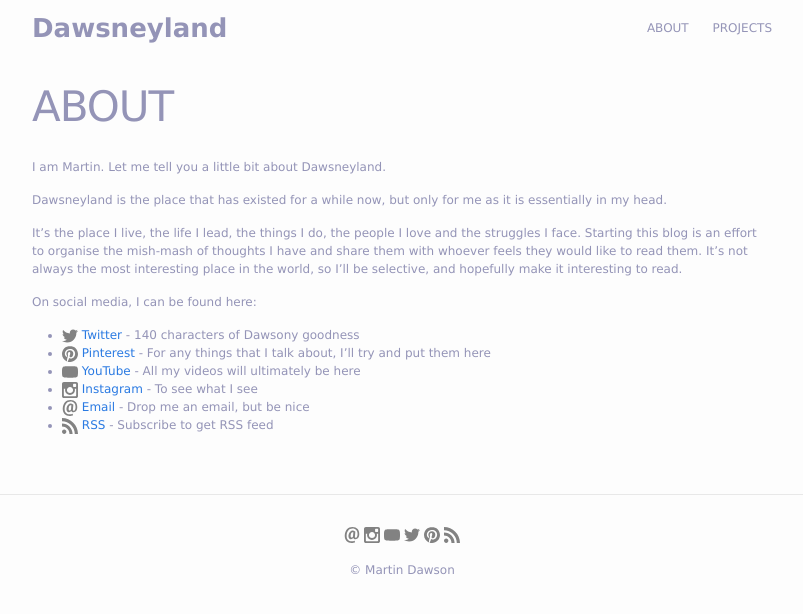
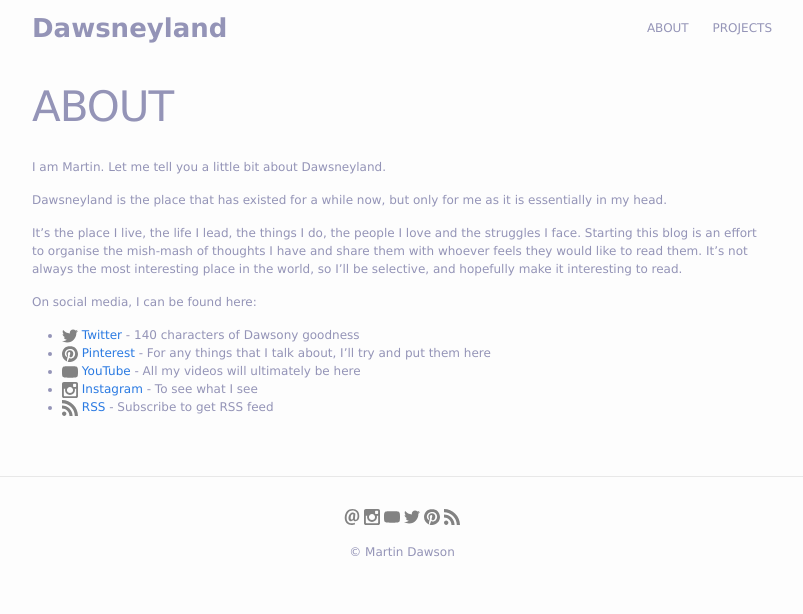
Before and after one commit to dawsneyland/formerdland, a Jekyll site: the page built from about.md, in a window 1280 px wide. Shown: the top 614 px of the page, without its empty margins (238-1041 px from the left). Built offline with Jekyll 4.4.1, drawn with Linux system fonts in a browser that asks for light colours.

Commit message:
Update about.md
Removed email

```diff
--- a/about.md
+++ b/about.md
@@ -16,5 +16,4 @@ On social media, I can be found here:
 * {% include icon-pinterest.html username="dawsneyland" %} [Pinterest](http://pinterest.com/dawsneyland) - For any things that I talk about, I'll try and put them here
 * {% include icon-youtube.html username="dawsneyland" %} [YouTube](http://youtube.com/dawsneyland) - All my videos will ultimately be here
 * {% include icon-instagram.html username="dawsneyland" %} [Instagram](http://instagram.com/dawsneyland) - To see what I see
-* {% include icon-email.html username="dawsneyland" %} [Email](mailto:dawsneyland@gmail.com) - Drop me an email, but be nice
 * {% include icon-rss.html username="dawsneyland" %} [RSS](/feed.xml) - Subscribe to get RSS feed
```
